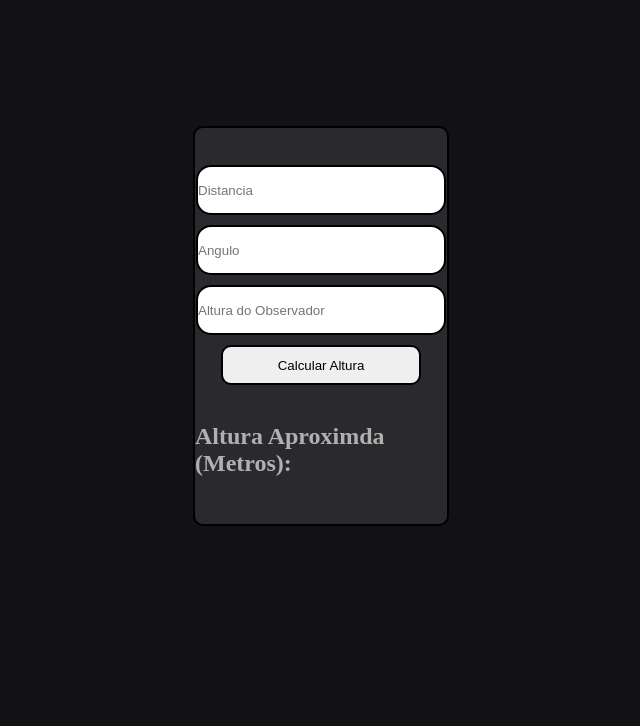
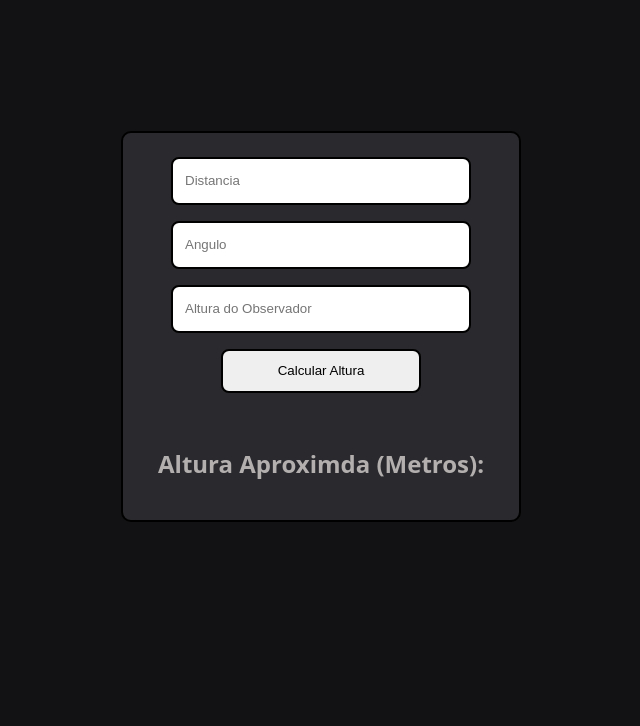
Before and after one commit to arturboschetti/teodolito, a plain HTML site: page index.html in a window 1280 px wide. Shown: the part 74-800 px from the top of the page, without its empty margins (319-959 px from the left). Drawn offline with Linux system fonts and the light colour scheme.

Commit message:
primeiro commit

```diff
--- a/style.css
+++ b/style.css
@@ -4,40 +4,53 @@
   box-sizing: border-box;
 }
 
+body {
+  background-color: #121214;
+  font-family:
+    system-ui,
+    -apple-system,
+    sans-serif;
+  min-height: 100vh;
+  display: flex;
+  flex-direction: column;
+}
+
 header {
-  width: 100vw;
-  height: 10vh;
+  width: 100%;
+  height: 60px;
+  display: flex;
   align-items: center;
   justify-content: center;
-  display: flex;
   background-color: #121214;
   color: white;
 }
 
 main {
-  width: 100vw;
-  height: 80vh;
+  flex: 1;
+  width: 100%;
+  display: flex;
   align-items: center;
   justify-content: center;
-  display: flex;
-  flex-direction: column;
+  padding: 20px;
+}
+
+footer {
+  width: 100%;
+  height: 60px;
   background-color: #121214;
 }
 
-footer {
-  width: 100vw;
-  height: 10vh;
-  background-color: #121214;
-}
-
+/* Container adaptável */
 div {
-  width: 20vw;
-  height: 50vh;
+  width: 90%;
+  max-width: 400px;
+  min-height: 350px;
+  padding: 24px;
+  display: flex;
+  flex-direction: column;
   align-items: center;
   justify-content: center;
-  display: flex;
-  flex-direction: column;
-  gap: 10px;
+  gap: 16px;
   border: black 2px solid;
   border-radius: 10px;
   background-color: #2a2a2e;
@@ -45,17 +58,19 @@ div {
 }
 
 input {
-  width: 250px;
-  height: 50px;
-  border-radius: 15px;
-  border: none;
+  width: 100%;
+  max-width: 300px;
+  height: 48px;
+  padding: 0 12px;
+  border-radius: 8px;
   border: black 2px solid;
 }
 
 button {
-  width: 200px;
-  height: 40px;
-  border-radius: 10px;
-  border: none;
+  width: 100%;
+  max-width: 200px;
+  height: 44px;
+  border-radius: 8px;
   border: black 2px solid;
+  cursor: pointer;
 }
```
